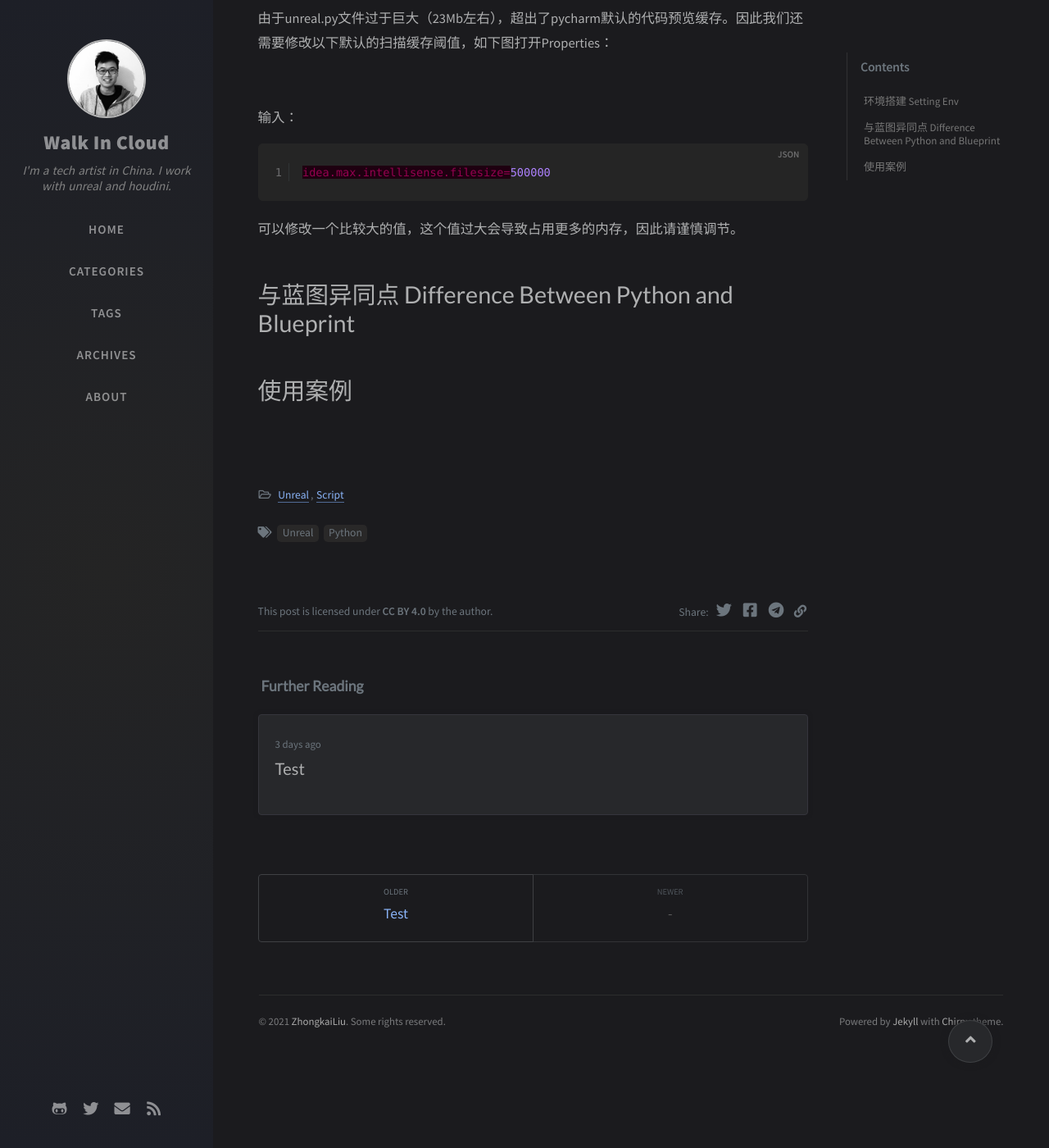
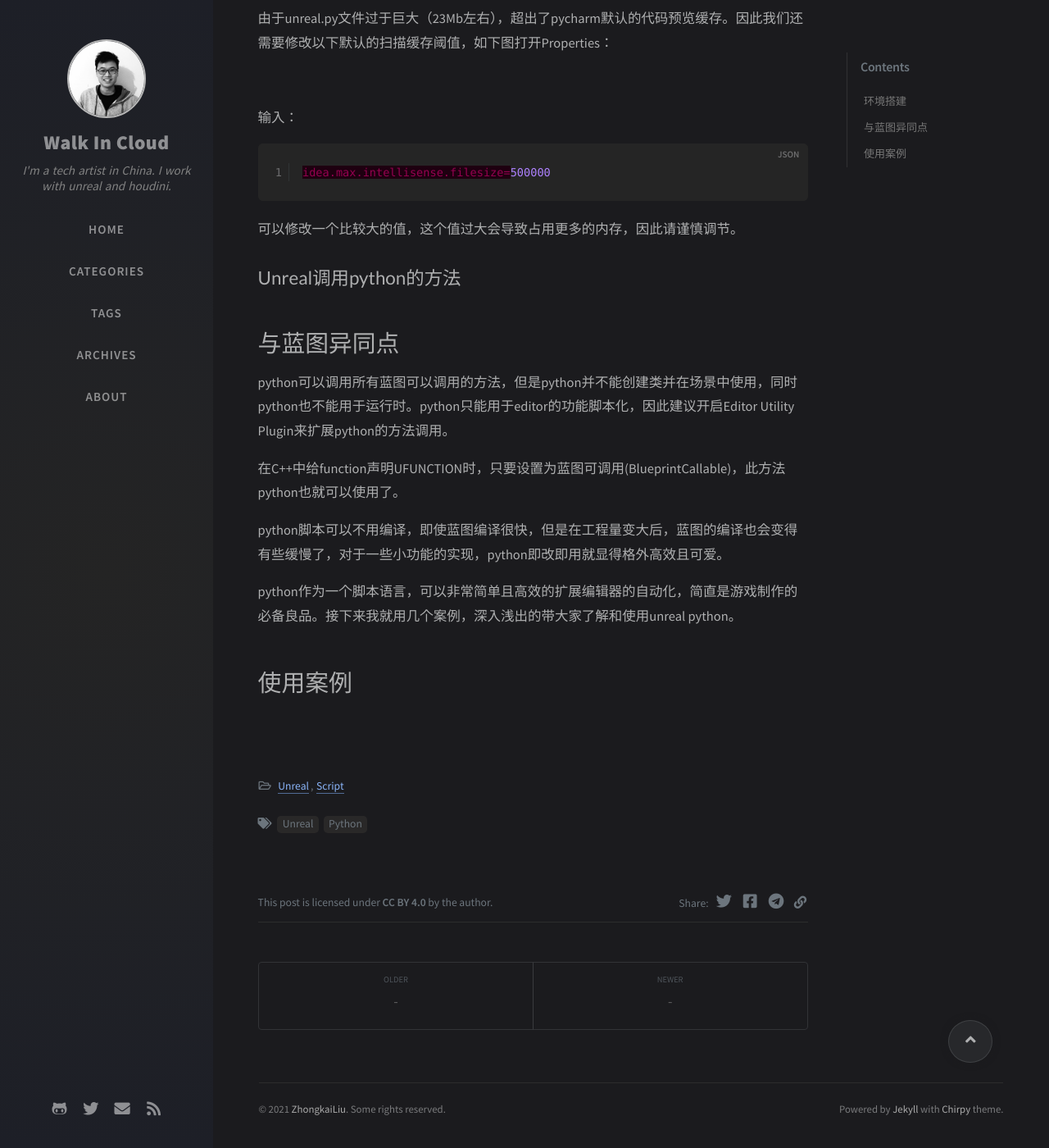
Before and after one commit to Liuzkai/Liuzkai.github.io, a Jekyll site: the page built from _posts/2021-01-21-how_to_use_unreal_python.md, in a window 1280 px wide and 1400 px high, scrolled down 853 px. Shown: the whole window at 82% size. Built offline with Jekyll 4.4.1, drawn with Linux system fonts in a browser that asks for light colours; nearby versions of some CDN libraries; comment, search, counter and statistics services are not loaded; some of the changed text lies outside the part shown.

Commit message:
rename blog 01

```diff
--- a/_posts/2021-01-21-Test.md
+++ b/_posts/2021-01-21-how_to_use_unreal_python.md
@@ -5,7 +5,7 @@ categories: [Unreal, Script]
 tags: [Unreal, Python]
 ---
 
-# 环境搭建 Setting Env
+# 环境搭建
 
 首先我们需要开启unreal的python功能，同时生成unreal.py文件方便我们些代码时可以提供自动补全功能。另外介绍以下IDE的环境设置和几种Unreal触发python脚本的方法。
 
@@ -13,7 +13,7 @@ tags: [Unreal, Python]
 
 
 
-## Enable Unreal Python
+## 开启 Unreal Python
 
 在Plugins中查找python，并开启该功能，然后重启Editor
 
@@ -43,9 +43,19 @@ idea.max.intellisense.filesize=500000
 
 可以修改一个比较大的值，这个值过大会导致占用更多的内存，因此请谨慎调节。
 
-# 与蓝图异同点 Difference Between Python and Blueprint
+## Unreal调用python的方法
 
 
+
+# 与蓝图异同点
+
+python可以调用所有蓝图可以调用的方法，但是python并不能创建类并在场景中使用，同时python也不能用于运行时。python只能用于editor的功能脚本化，因此建议开启Editor Utility Plugin来扩展python的方法调用。
+
+在C++中给function声明UFUNCTION时，只要设置为蓝图可调用(BlueprintCallable)，此方法python也就可以使用了。
+
+python脚本可以不用编译，即使蓝图编译很快，但是在工程量变大后，蓝图的编译也会变得有些缓慢了，对于一些小功能的实现，python即改即用就显得格外高效且可爱。
+
+python作为一个脚本语言，可以非常简单且高效的扩展编辑器的自动化，简直是游戏制作的必备良品。接下来我就用几个案例，深入浅出的带大家了解和使用unreal python。
 
 
 
```
Also changed, not shown: _posts/2021-01-21-test2.md (deleted, +0 -6 lines), 1 other file.
